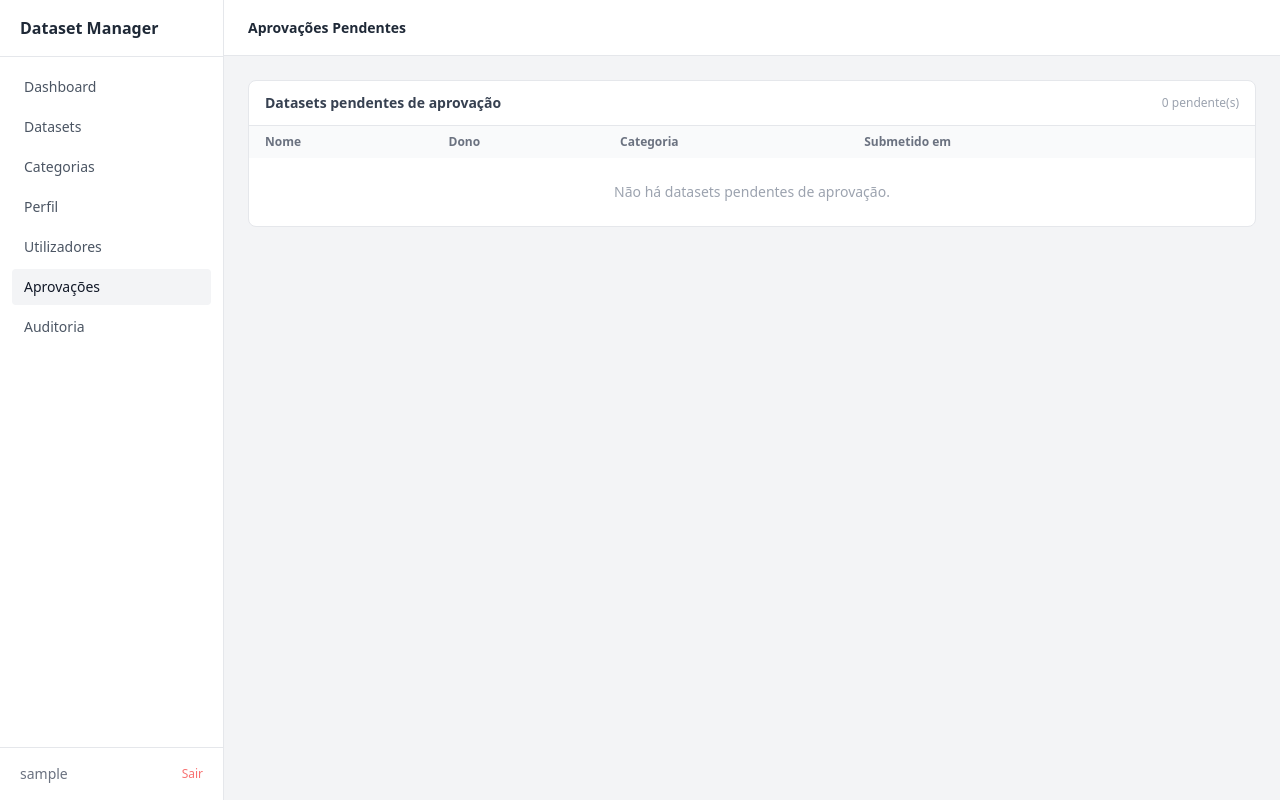
After one commit to Moonphaase/estagio, a Django app: page /aprovacoes/ in a window 1280 px wide. The commit adds this page. Run offline with Django 5.2, Linux system fonts and the light colour scheme; the visitor is signed in with stand-in values (Sample User, id 1); data that the repository does not hold is empty; parts of the project's set-up code (start-up, migrations or seed data) failed here and were passed over; some libraries are stand-ins or nearby versions.

Commit message:
aprovaçoes

```diff
--- /dev/null
+++ b/frontend/templates/frontend/aprovacoes.html
@@ -0,0 +1,64 @@
+{% extends "frontend/base.html" %}
+
+{% block title %}Aprovações{% endblock %}
+{% block page_title %}Aprovações Pendentes{% endblock %}
+{% block nav_aprovacoes %}bg-gray-100 font-medium text-gray-900{% endblock %}
+
+{% block content %}
+
+{% if messages %}
+    {% for message in messages %}
+        <div class="mb-4 px-4 py-3 rounded text-sm {% if message.tags == 'error' %}bg-red-50 text-red-700 border border-red-200{% elif message.tags == 'warning' %}bg-yellow-50 text-yellow-700 border border-yellow-200{% else %}bg-green-50 text-green-700 border border-green-200{% endif %}">
+            {{ message }}
+        </div>
+    {% endfor %}
+{% endif %}
+
+<div class="bg-white rounded-lg border border-gray-200 overflow-hidden">
+    <div class="px-4 py-3 border-b border-gray-200 flex items-center justify-between">
+        <h2 class="text-sm font-semibold text-gray-700">Datasets pendentes de aprovação</h2>
+        <span class="text-xs text-gray-400">{{ pendentes|length }} pendente(s)</span>
+    </div>
+    <table class="w-full text-sm">
+        <thead class="bg-gray-50 text-xs text-gray-500">
+            <tr>
+                <th class="px-4 py-2 text-left">Nome</th>
+                <th class="px-4 py-2 text-left">Dono</th>
+                <th class="px-4 py-2 text-left">Categoria</th>
+                <th class="px-4 py-2 text-left">Submetido em</th>
+                <th class="px-4 py-2 text-left"></th>
+            </tr>
+        </thead>
+        <tbody class="divide-y divide-gray-100">
+            {% for dataset in pendentes %}
+            <tr class="hover:bg-gray-50">
+                <td class="px-4 py-3 font-medium text-gray-800">
+                    <a href="/datasets/{{ dataset.id }}/" class="hover:underline text-blue-600">{{ dataset.name }}</a>
+                </td>
+                <td class="px-4 py-3 text-gray-500">{{ dataset.owner }}</td>
+                <td class="px-4 py-3 text-gray-500">{{ dataset.category|default:"—" }}</td>
+                <td class="px-4 py-3 text-gray-400">{{ dataset.updated_at|date:"d/m/Y H:i" }}</td>
+                <td class="px-4 py-3">
+                    <div class="flex gap-2">
+                        <form method="post" action="/datasets/{{ dataset.id }}/aprovar/">
+                            {% csrf_token %}
+                            <button type="submit" class="text-xs bg-green-600 text-white px-3 py-1 rounded hover:bg-green-700">Aprovar</button>
+                        </form>
+                        <form method="post" action="/datasets/{{ dataset.id }}/rejeitar/" onsubmit="return confirm('Tens a certeza que queres rejeitar?')">
+                            {% csrf_token %}
+                            <input type="hidden" name="motivo" value="Rejeitado pelo admin">
+                            <button type="submit" class="text-xs bg-red-500 text-white px-3 py-1 rounded hover:bg-red-600">Rejeitar</button>
+                        </form>
+                    </div>
+                </td>
+            </tr>
+            {% empty %}
+            <tr>
+                <td colspan="5" class="px-4 py-6 text-center text-gray-400">Não há datasets pendentes de aprovação.</td>
+            </tr>
+            {% endfor %}
+        </tbody>
+    </table>
+</div>
+
+{% endblock %}
--- a/frontend/templates/frontend/base.html
+++ b/frontend/templates/frontend/base.html
@@ -18,10 +18,11 @@
             <a href="/datasets/" class="flex items-center gap-2 px-3 py-2 rounded text-sm text-gray-600 hover:bg-gray-100 {% block nav_datasets %}{% endblock %}">Datasets</a>
             <a href="/categories/" class="flex items-center gap-2 px-3 py-2 rounded text-sm text-gray-600 hover:bg-gray-100 {% block nav_categories %}{% endblock %}">Categorias</a>
             <a href="/profile/" class="flex items-center gap-2 px-3 py-2 rounded text-sm text-gray-600 hover:bg-gray-100 {% block nav_profile %}{% endblock %}">Perfil</a>
-           {% if request.user.is_staff %}
-<a href="/users/" class="flex items-center gap-2 px-3 py-2 rounded text-sm text-gray-600 hover:bg-gray-100 {% block nav_users %}{% endblock %}">Utilizadores</a>
-<a href="/auditoria/" class="flex items-center gap-2 px-3 py-2 rounded text-sm text-gray-600 hover:bg-gray-100 {% block nav_auditoria %}{% endblock %}">Auditoria</a>
-{% endif %}
+            {% if request.user.is_staff %}
+            <a href="/users/" class="flex items-center gap-2 px-3 py-2 rounded text-sm text-gray-600 hover:bg-gray-100 {% block nav_users %}{% endblock %}">Utilizadores</a>
+            <a href="/aprovacoes/" class="flex items-center gap-2 px-3 py-2 rounded text-sm text-gray-600 hover:bg-gray-100 {% block nav_aprovacoes %}{% endblock %}">Aprovações</a>
+            <a href="/auditoria/" class="flex items-center gap-2 px-3 py-2 rounded text-sm text-gray-600 hover:bg-gray-100 {% block nav_auditoria %}{% endblock %}">Auditoria</a>
+            {% endif %}
         </nav>
         <div class="px-5 py-4 border-t border-gray-200 flex items-center justify-between">
             <span class="text-sm text-gray-500">{{ request.user.username|default:"Utilizador" }}</span>
--- a/frontend/urls.py
+++ b/frontend/urls.py
@@ -24,5 +24,9 @@ urlpatterns = [
     path('users/<int:id>/delete/', views.user_delete, name='user_delete'),
     path('auditoria/', views.auditoria, name='auditoria'),
     path('datasets/<int:id>/stats/', views.dataset_stats, name='dataset_stats'),
+    path('aprovacoes/', views.aprovacoes, name='aprovacoes'),
+    path('datasets/<int:id>/submeter/', views.dataset_submit, name='dataset_submit'),
+    path('datasets/<int:id>/aprovar/', views.dataset_approve, name='dataset_approve'),
+    path('datasets/<int:id>/rejeitar/', views.dataset_reject, name='dataset_reject'),
     path('datasets/<int:id>/versions/<int:version_id>/download/', views.version_download, name='version_download'),
 ]
--- a/frontend/views.py
+++ b/frontend/views.py
@@ -566,3 +566,55 @@ def auditoria(request):
         logs = logs.filter(user__username__icontains=user)
 
     return render(request, 'frontend/auditoria.html', {'logs': logs})
+@login_required
+def dataset_submit(request, id):
+    dataset = get_object_or_404(Dataset, id=id)
+    if dataset.owner != request.user:
+        messages.error(request, 'Não tens permissão.')
+        return redirect('dataset_detail', dataset.id)
+    if dataset.status != 'draft':
+        messages.error(request, 'Só podes submeter datasets em rascunho.')
+        return redirect('dataset_detail', dataset.id)
+    if request.method == 'POST':
+        dataset.status = 'pending'
+        dataset.save()
+        messages.success(request, 'Dataset submetido para aprovação.')
+    return redirect('dataset_detail', dataset.id)
+
+
+@login_required
+def dataset_approve(request, id):
+    if not request.user.is_staff:
+        messages.error(request, 'Não tens permissão.')
+        return redirect('dashboard')
+    dataset = get_object_or_404(Dataset, id=id)
+    if request.method == 'POST':
+        dataset.status = 'published'
+        dataset.save()
+        logger.info(f'Dataset aprovado: "{dataset.name}" por {request.user.email}')
+        messages.success(request, f'Dataset "{dataset.name}" aprovado e publicado.')
+    return redirect('aprovacoes')
+
+
+@login_required
+def dataset_reject(request, id):
+    if not request.user.is_staff:
+        messages.error(request, 'Não tens permissão.')
+        return redirect('dashboard')
+    dataset = get_object_or_404(Dataset, id=id)
+    if request.method == 'POST':
+        motivo = request.POST.get('motivo', '')
+        dataset.status = 'draft'
+        dataset.save()
+        logger.info(f'Dataset rejeitado: "{dataset.name}" por {request.user.email}. Motivo: {motivo}')
+        messages.warning(request, f'Dataset "{dataset.name}" rejeitado.')
+    return redirect('aprovacoes')
+
+
+@login_required
+def aprovacoes(request):
+    if not request.user.is_staff:
+        messages.error(request, 'Não tens permissão.')
+        return redirect('dashboard')
+    pendentes = Dataset.objects.filter(status='pending').order_by('-created_at')
+    return render(request, 'frontend/aprovacoes.html', {'pendentes': pendentes})
```
Also changed, not shown: datasets/models.py (+4 -3 lines), frontend/templates/frontend/dataset_detail.html (+8 -0 lines), datasets/migrations/0006_alter_dataset_status.py (added), datasets/views.py (line endings or trailing spaces).
